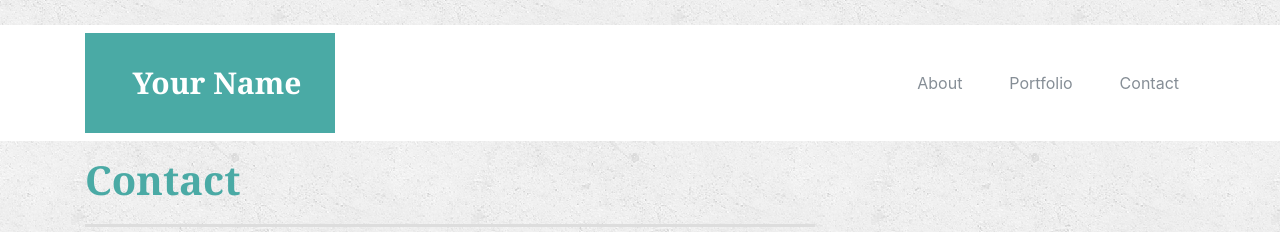
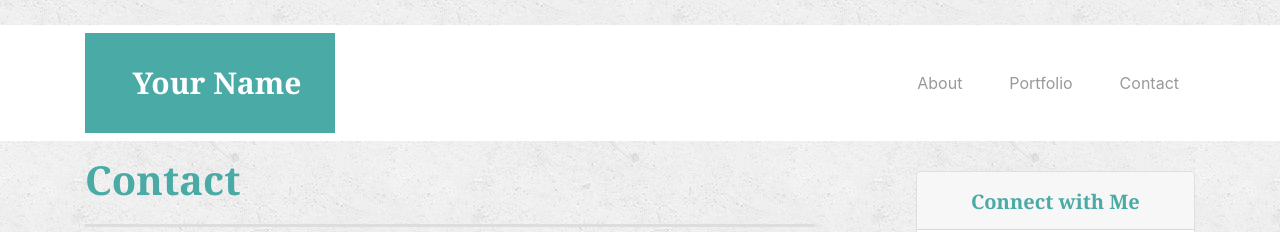
Before and after one commit to jenos1/Bootstrap-Portfolio, a plain HTML site: page contact.html in a window 1280 px wide. Shown: the top 232 px of the page. Drawn offline with nearby package versions, Linux system fonts and the light colour scheme.

Commit message:
Fixed nav links & card position

```diff
--- a/contact.html
+++ b/contact.html
@@ -16,18 +16,17 @@
         <!-- Bootstrap 4.0.0-beta2. Create another <ul class="navbar-nav ml-auto"> for the navbar items you want on the right. ml-auto will pull your navbar-nav to the right where mr-auto will pull it to the left. -->
         <ul class="nav text-secondary">
           <li class="nav-item">
-            <a class="nav-link">About</a>
+            <a href="index.html" class="nav-link">About</a>
           </li>
           <li class="nav-item">
-            <a class="nav-link">Portfolio</a>
+            <a href="portfolio.html" class="nav-link">Portfolio</a>
           </li>
           <li class="nav-item">
-            <a class="nav-link">Contact</a>
+            <a href="contact.html" class="nav-link">Contact</a>
           </li>
         </ul>
       </div>
     </nav>
-
 
     <div class="container">
       <div class="row">
@@ -35,7 +34,6 @@
           <div class="page-header">
             <h1>Contact</h1>
           </div>
-
           <div class="row">
             <div class="col-sm-12">
               <form id="contact-form">
@@ -57,7 +55,6 @@
               </form>
             </div>
           </div>
-          </div>
         </div>
 
             <div class="col-sm-4">
@@ -73,8 +70,8 @@
                   </blockquote>
                 </div>
               </div>
-
             </div>
+        </div>
       </div>
 
           <footer>
```
Also changed, not shown: index.html (+3 -3 lines).
